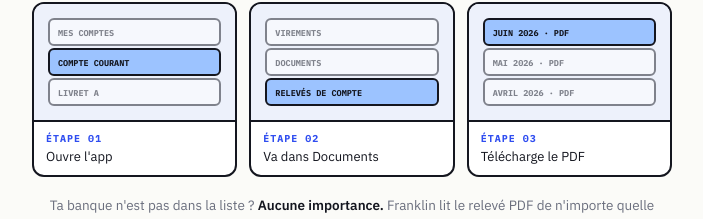
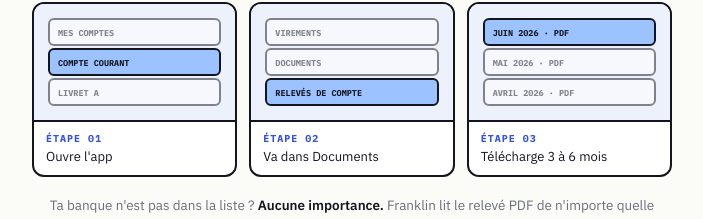
Before and after one commit to nicolasraoulduval-ui/franklin-ai, a Next.js app: page /analyse in a window 1280 px wide. Shown: the part 379-598 px from the top of the page, without its empty margins (288-991 px from the left). Built offline with nearby package versions, Linux system fonts and the light colour scheme; a web font is replaced by a local one.

Commit message:
Update titles to reflect 3 to 6 month downloads

```diff
--- a/app/analyse/TutoExport.tsx
+++ b/app/analyse/TutoExport.tsx
@@ -20,17 +20,17 @@ const BANQUES = [
   { id: "sg", nom: "Société Générale",
     ecrans: [["MES COMPTES", "COMPTE COURANT", "LIVRET A"], ["VIREMENTS", "DOCUMENTS", "RELEVÉS DE COMPTE"], ["JUIN 2026 · PDF", "MAI 2026 · PDF", "AVRIL 2026 · PDF"]],
     cible: [1, 2, 0],
-    titres: ["Ouvre l'app", "Va dans Documents", "Télécharge le PDF"],
+    titres: ["Ouvre l'app", "Va dans Documents", "Télécharge 3 à 6 mois"],
     ecrit: ["Connecte-toi à l'application Société Générale.", "Ouvre <b>Mes comptes</b> et sélectionne ton compte courant.", "Va dans <b>Documents</b>, puis <b>Relevés de compte</b>.", "Choisis le mois et télécharge le <b>PDF</b>. Répète pour les mois précédents."] },
   { id: "bnp", nom: "BNP Paribas",
     ecrans: [["MES COMPTES", "COMPTE CHÈQUES", "LIVRET"], ["OPÉRATIONS", "DOCUMENTS", "E-RELEVÉS"], ["JUIN 2026 · PDF", "MAI 2026 · PDF", "AVRIL 2026 · PDF"]],
     cible: [1, 2, 0],
-    titres: ["Ouvre l'app", "Rubrique Documents", "Télécharge le PDF"],
+    titres: ["Ouvre l'app", "Rubrique Documents", "Télécharge 3 à 6 mois"],
     ecrit: ["Connecte-toi à l'application BNP Paribas ou à mabanque.bnpparibas.", "Ouvre <b>Mes comptes</b>, puis <b>Documents</b>.", "Sélectionne <b>e-Relevés</b> et le compte concerné.", "Télécharge au format <b>PDF</b>, un fichier par mois."] },
   { id: "ca", nom: "Crédit Agricole",
     ecrans: [["MES COMPTES", "COMPTE DE DÉPÔT", "LIVRET A"], ["SYNTHÈSE", "MES E-DOCUMENTS", "RELEVÉS DE COMPTE"], ["JUIN 2026 · PDF", "MAI 2026 · PDF", "AVRIL 2026 · PDF"]],
     cible: [1, 2, 0],
-    titres: ["Ouvre l'app", "Mes e-documents", "Télécharge le PDF"],
+    titres: ["Ouvre l'app", "Mes e-documents", "Télécharge 3 à 6 mois"],
     ecrit: ["Connecte-toi à l'application Crédit Agricole de ta région.", "Sélectionne ton compte courant, puis <b>Mes e-documents</b>.", "Choisis <b>Relevés de compte</b> et le mois voulu.", "Télécharge en <b>PDF</b>."] },
   { id: "bourso", nom: "BoursoBank",
     ecrans: [["MON COMPTE", "COMPTE BANCAIRE", "ÉPARGNE"], ["OPÉRATIONS", "DOCUMENTS", "RELEVÉS"], ["JUIN 2026 · PDF", "MAI 2026 · CSV", "AVRIL 2026 · PDF"]],
@@ -72,7 +72,7 @@ export default function TutoExport() {
   return (
     <>
       <h1 style={{ fontFamily: gab, fontWeight: 900, fontSize: 34, lineHeight: 1.05 }}>
-        Récupérer ton relevé,<br />c&apos;est une minute.
+        Récupérer tes relevés,<br />c&apos;est une minute.
       </h1>
       <p style={{ color: "#6b6f7e", margin: "10px 0 22px" }}>
         Choisis ta banque : le chemin est toujours le même — ton compte, tes documents, ton relevé.
```
